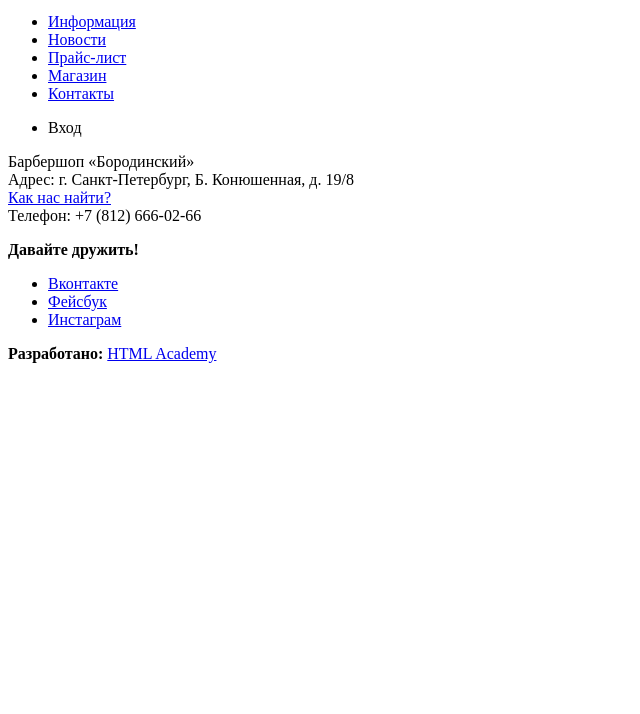
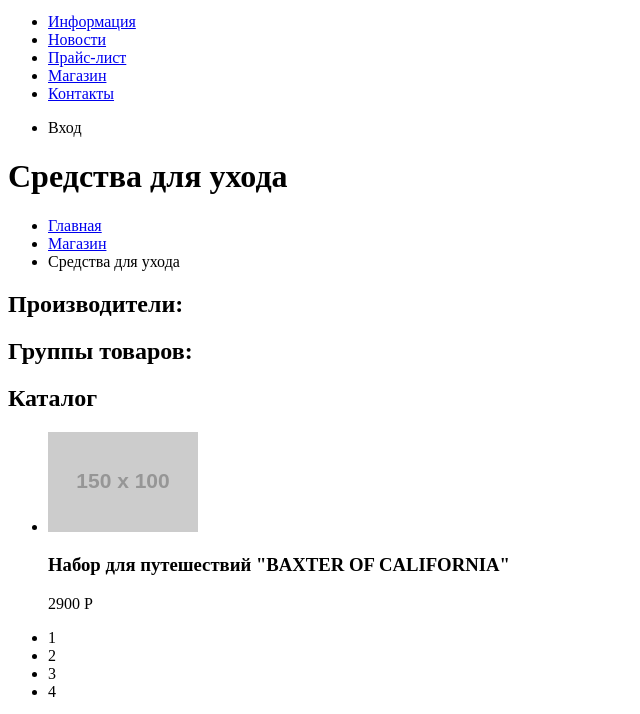
Before and after one commit to K0tanna/898183-barbershop, a plain HTML site: page catalog.html in a window 1280 px wide. Shown: the part 29-743 px from the top of the page, without its empty margins (0-640 px from the left). Drawn offline with Linux system fonts and the light colour scheme; placeholder pictures from the web are drawn by us.

Commit message:
Разметка каталога

```diff
--- a/catalog.html
+++ b/catalog.html
@@ -24,6 +24,46 @@
     </header>
 
     <main class="container">
+      <h1>Средства для ухода</h1>
+      <div class="shop-navigation">
+        <ul>
+          <li><a href="#">Главная</a></li>
+          <li><a href="#">Магазин</a></li>
+          <li>Средства для ухода</li>
+        </ul>
+      </div>
+
+      <div class="manufacturer">
+        <h2>Производители:</h2>
+        <!-- Здесь должна быть форма -->
+      </div>
+
+      <div class="goods-group">
+        <h2>Группы товаров:</h2>
+        <!-- Здесь должна быть форма -->
+      </div>
+
+      <section class="catalog">
+        <h2 class="visually-hidden">Каталог</h2>
+        <ul>
+          <li>
+            <img src="http://placehold.it/150x100">
+            <h3>Набор для путешествий "BAXTER OF CALIFORNIA"</h3>
+            <span class="price">2900 Р</span>
+            <!-- Кнопка купить -->
+          </li>
+        </ul>
+      </section>
+
+      <div class="catalog-navigation">
+        <ul>
+          <li>1</li>
+          <li>2</li>
+          <li>3</li>
+          <li>4</li>
+         </ul>
+      </div>
+
 
     </main>
 
```
